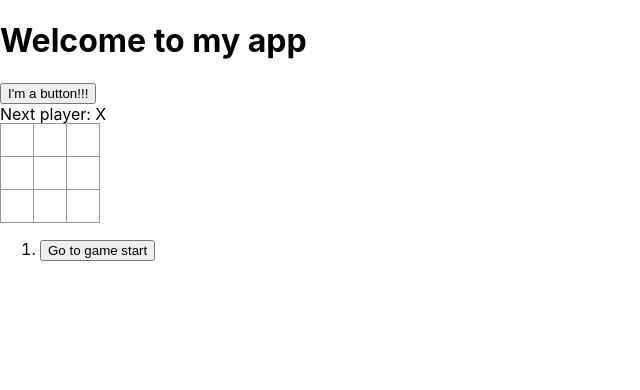
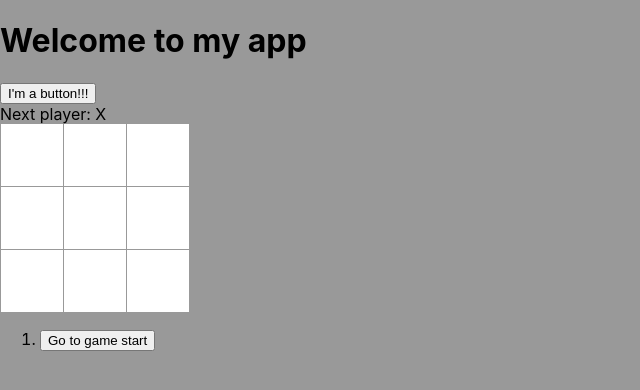
Before and after one commit to NameerK/NameerK.github.io, a React (Create React App) app in the folder my-app/: page / in a window 1280 px wide. Shown: the top 390 px of the page, without its empty margins (0-640 px from the left). Built offline with nearby package versions, Linux system fonts and the light colour scheme.

Commit message:
css edits

```diff
--- a/my-app/src/App.css
+++ b/my-app/src/App.css
@@ -36,6 +36,21 @@
     transform: rotate(360deg);
   }
 }
+div {
+  background-color: #999;
+}
+
+body {
+  background-color: #999;
+}
+
+.back {
+  background: #18122e;
+  color: white;
+  font-size: 20px;
+  padding: 10px;
+  text-align: center;
+}
 
 .square {
   background: #fff;
@@ -44,12 +59,12 @@
   font-size: 24px;
   font-weight: bold;
   line-height: 34px;
-  height: 34px;
+  height: 64px;
   margin-right: -1px;
   margin-top: -1px;
   padding: 0;
   text-align: center;
-  width: 34px;
+  width: 64px;
 }
 
 .board-row:after {
--- a/my-app/src/App.js
+++ b/my-app/src/App.js
@@ -148,10 +148,10 @@ function calculateWinner(squares) { // function that calculates the winner of th
 
 export default function MyApp() {
   return (
-    <>
+    <body>
       <h1>Welcome to my app</h1>
       <MyButton />
       <Game />
-    </>
+    </body>
   );
 }
```
